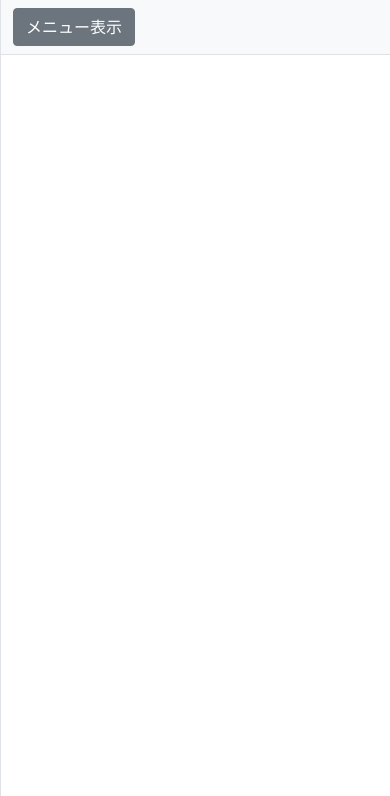
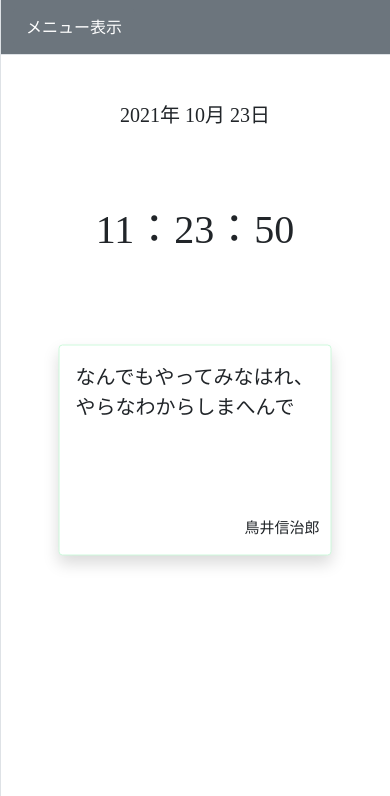
Before and after one commit to TakayukiYoshimitsu/MEIGEN, a Python web app: template src/templates/home.html in a window 390 px wide. Shown: the top 796 px of the page. Run offline with Jinja, Linux system fonts and the light colour scheme; the template is opened without the code that fills it, so the values that code supplies are empty; some libraries are stand-ins or nearby versions.

Commit message:
HOME画面の実装

```diff
--- /dev/null
+++ b/src/static/css/home.css
@@ -0,0 +1,275 @@
+/* レスポンシブル 1400px */
+@media (min-width: 1400px) {
+    /* 日付表示 */
+    .date{
+        /* 文字 */
+        position: absolute ;    /* 文字位置（基準） */
+        top: 100px;    /* 文字位置（上からの高さ） */
+        width: 100%;    /* 横幅の設定 */
+        text-align:center;    /* 文字位置（中央） */
+        font-size: 65px;    /* 文字サイズ */
+        font-family: "游明朝 Demibold" ;   /* 文字フォント；游明朝 Demibold */
+        white-space: nowrap;  /* 機能；折り返さない */
+    }
+
+    /* 時間表示 */
+    .time{
+        /* 文字 */
+        position: absolute ;    /* 文字位置（基準） */
+        top: 200px;    /* 文字位置（上からの高さ） */
+        width: 100%;    /* 横幅の設定 */
+        text-align:center;    /* 文字位置（中央） */
+        font-size: 150px;    /* 文字サイズ */
+        font-family: "游明朝 Demibold" ;   /* 文字フォント；游明朝 Demibold */
+        white-space: nowrap;  /* 機能；折り返さない */
+    }
+
+    /* 名言表示 */
+    .rounded{
+        /* Box */
+        position: absolute ;    /* Box位置（基準） */
+        top: 600px;    /* Box位置（上からの高さ） */
+        width: 70%;    /* 横幅の設定 */
+        height: 25%;
+        border: 1px solid;  /* 枠の幅 */
+        border-color: #CEF9DC;  /* 枠の色 */
+        left: 50%;    /* Box位置（中央） */
+        transform: translateY(-50%) translateX(-50%);    /* Box位置（中央） */
+        /* 文字 */
+        font-size: 35px;    /* 文字サイズ */
+        font-family: "游明朝 Demibold" ;   /* 文字フォント；游明朝 Demibold */
+        text-align:left;    /* 文字位置（左） */
+        word-wrap: break-word;    /* Box内の文字の折り返し */
+    }
+
+    /* 作者表示 */
+    .author{
+        position: absolute ;    /* 文字位置（基準） */
+        bottom: 0%;    /* 文字位置（↓からの高さ） */
+        width: 90%;    /* 横幅の設定 */
+        font-size: 30px;    /* 文字サイズ */
+        font-family: "游明朝 Demibold" ;   /* 文字フォント；游明朝 Demibold */
+        text-align:right;    /* 文字位置（右） */
+    }
+
+}
+
+/* レスポンシブル 1400px */
+@media (max-width: 1400px) {
+    /* 日付表示 */
+    .date{
+        /* 文字 */
+        position: absolute ;    /* 文字位置（基準） */
+        top: 100px;    /* 文字位置（上からの高さ） */
+        width: 100%;    /* 横幅の設定 */
+        text-align:center;    /* 文字位置（中央） */
+        font-size: 45px;    /* 文字サイズ */
+        font-family: "游明朝 Demibold" ;   /* 文字フォント；游明朝 Demibold */
+        white-space: nowrap;  /* 機能；折り返さない */
+    }
+
+    /* 時間表示 */
+    .time{
+        /* 文字 */
+        position: absolute ;    /* 文字位置（基準） */
+        top: 200px;    /* 文字位置（上からの高さ） */
+        width: 100%;    /* 横幅の設定 */
+        text-align:center;    /* 文字位置（中央） */
+        font-size: 100px;    /* 文字サイズ */
+        font-family: "游明朝 Demibold" ;   /* 文字フォント；游明朝 Demibold */
+        white-space: nowrap;  /* 機能；折り返さない */
+    }
+
+    /* 名言表示 */
+    .rounded{
+        /* Box */
+        position: absolute ;    /* 文字位置（基準） */
+        top: 500px;    /* 文字位置（上からの高さ） */
+        width: 70%;    /* 横幅の設定 */
+        height: 25%;
+        border: 1px solid;  /* 枠の幅 */
+        border-color: #CEF9DC;  /* 枠の色 */
+        left: 50%;    /* Box位置（中央） */
+        transform: translateY(-50%) translateX(-50%);    /* Box位置（中央） */
+        /* 文字 */
+        font-size: 30px;    /* 文字サイズ */
+        font-family: "游明朝 Demibold" ;   /* 文字フォント；游明朝 Demibold */
+        text-align:left;    /* 文字位置（左） */
+        word-wrap: break-word;    /* Box内の文字の折り返し */
+    }
+
+    /* 作者表示 */
+    .author{
+        position: absolute ;    /* 文字位置（基準） */
+        bottom: 0%;    /* 文字位置（↓からの高さ） */
+        width: 90%;    /* 横幅の設定 */
+        font-size: 25px;    /* 文字サイズ */
+        font-family: "游明朝 Demibold" ;   /* 文字フォント；游明朝 Demibold */
+        text-align:right;    /* 文字位置（右） */
+    }
+}
+
+/* レスポンシブル 992px */
+@media (max-width: 992px) {
+    /* 日付表示 */
+    .date{
+        /* 文字 */
+        position: absolute ;    /* 文字位置（基準） */
+        top: 100px;    /* 文字位置（上からの高さ） */
+        width: 100%;    /* 横幅の設定 */
+        text-align:center;    /* 文字位置（中央） */
+        font-size: 30px;    /* 文字サイズ */
+        font-family: "游明朝 Demibold" ;   /* 文字フォント；游明朝 Demibold */
+        white-space: nowrap;  /* 機能；折り返さない */
+    }
+
+    /* 時間表示 */
+    .time{
+        /* 文字 */
+        position: absolute ;    /* 文字位置（基準） */
+        top: 200px;    /* 文字位置（上からの高さ） */
+        width: 100%;    /* 横幅の設定 */
+        text-align:center;    /* 文字位置（中央） */
+        font-size: 60px;    /* 文字サイズ */
+        font-family: "游明朝 Demibold" ;   /* 文字フォント；游明朝 Demibold */
+        white-space: nowrap;  /* 機能；折り返さない */
+    }
+
+    /* 名言表示 */
+    .rounded{
+        /* Box */
+        position: absolute ;    /* 文字位置（基準） */
+        top: 450px;    /* 文字位置（上からの高さ） */
+        width: 70%;    /* 横幅の設定 */
+        height: 20%;
+        border: 1px solid;  /* 枠の幅 */
+        border-color: #CEF9DC;  /* 枠の色 */
+        left: 50%;    /* Box位置（中央） */
+        transform: translateY(-50%) translateX(-50%);    /* Box位置（中央） */
+        /* 文字 */
+        font-size: 20px;    /* 文字サイズ */
+        font-family: "游明朝 Demibold" ;   /* 文字フォント；游明朝 Demibold */
+        text-align:left;    /* 文字位置（左） */
+        word-wrap: break-word;    /* Box内の文字の折り返し */
+    }
+
+    /* 作者表示 */
+    .author{
+        position: absolute ;    /* 文字位置（基準） */
+        bottom: 0%;    /* 文字位置（↓からの高さ） */
+        width: 90%;    /* 横幅の設定 */
+        font-size: 20px;    /* 文字サイズ */
+        font-family: "游明朝 Demibold" ;   /* 文字フォント；游明朝 Demibold */
+        text-align:right;    /* 文字位置（右） */
+    }
+}
+
+/* レスポンシブル 768px */
+@media (max-width: 768px) {
+    /* 日付表示 */
+    .date{
+        /* 文字 */
+        position: absolute ;    /* 文字位置（基準） */
+        top: 100px;    /* 文字位置（上からの高さ） */
+        width: 100%;    /* 横幅の設定 */
+        text-align:center;    /* 文字位置（中央） */
+        font-size: 25px;    /* 文字サイズ */
+        font-family: "游明朝 Demibold" ;   /* 文字フォント；游明朝 Demibold */
+        white-space: nowrap;  /* 機能；折り返さない */
+    }
+
+    /* 時間表示 */
+    .time{
+        /* 文字 */
+        position: absolute ;    /* 文字位置（基準） */
+        top: 200px;    /* 文字位置（上からの高さ） */
+        width: 100%;    /* 横幅の設定 */
+        text-align:center;    /* 文字位置（中央） */
+        font-size: 50px;    /* 文字サイズ */
+        font-family: "游明朝 Demibold" ;   /* 文字フォント；游明朝 Demibold */
+        white-space: nowrap;  /* 機能；折り返さない */
+    }
+
+    /* 名言表示 */
+    .rounded{
+        /* Box */
+        position: absolute ;    /* 文字位置（基準） */
+        top: 450px;    /* 文字位置（上からの高さ） */
+        width: 70%;    /* 横幅の設定 */
+        height: 25%;
+        border: 1px solid;  /* 枠の幅 */
+        border-color: #CEF9DC;  /* 枠の色 */
+        left: 50%;    /* Box位置（中央） */
+        transform: translateY(-50%) translateX(-50%);    /* Box位置（中央） */
+        /* 文字 */
+        font-size: 25px;    /* 文字サイズ */
+        font-family: "游明朝 Demibold" ;   /* 文字フォント；游明朝 Demibold */
+        text-align:left;    /* 文字位置（左） */
+        word-wrap: break-word;    /* Box内の文字の折り返し */
+    }
+
+    /* 作者表示 */
+    .author{
+        position: absolute ;    /* 文字位置（基準） */
+        bottom: 0%;    /* 文字位置（↓からの高さ） */
+        width: 90%;    /* 横幅の設定 */
+        font-size: 15px;    /* 文字サイズ */
+        font-family: "游明朝 Demibold" ;   /* 文字フォント；游明朝 Demibold */
+        text-align:right;    /* 文字位置（右） */
+    }
+}
+
+/* レスポンシブル 575px */
+@media (max-width: 576px) {
+    /* 日付表示 */
+    .date{
+        /* 文字 */
+        position: absolute ;    /* 文字位置（基準） */
+        top: 100px;    /* 文字位置（上からの高さ） */
+        width: 100%;    /* 横幅の設定 */
+        text-align:center;    /* 文字位置（中央） */
+        font-size: 20px;    /* 文字サイズ */
+        font-family: "游明朝 Demibold" ;   /* 文字フォント；游明朝 Demibold */
+        white-space: nowrap;  /* 機能；折り返さない */
+    }
+
+    /* 時間表示 */
+    .time{
+        /* 文字 */
+        position: absolute ;    /* 文字位置（基準） */
+        top: 200px;    /* 文字位置（上からの高さ） */
+        width: 100%;    /* 横幅の設定 */
+        text-align:center;    /* 文字位置（中央） */
+        font-size: 40px;    /* 文字サイズ */
+        font-family: "游明朝 Demibold" ;   /* 文字フォント；游明朝 Demibold */
+        white-space: nowrap;  /* 機能；折り返さない */
+    }
+
+    /* 名言表示 */
+    .rounded{
+        /* Box */
+        position: absolute ;    /* 文字位置（基準） */
+        top: 450px;    /* 文字位置（上からの高さ） */
+        width: 70%;    /* 横幅の設定 */
+        height: 25%;
+        border: 1px solid;  /* 枠の幅 */
+        border-color: #CEF9DC;  /* 枠の色 */
+        left: 50%;    /* Box位置（中央） */
+        transform: translateY(-50%) translateX(-50%);    /* Box位置（中央） */
+        /* 文字 */
+        font-size: 20px;    /* 文字サイズ */
+        font-family: "游明朝 Demibold" ;   /* 文字フォント；游明朝 Demibold */
+        text-align:left;    /* 文字位置（左） */
+        word-wrap: break-word;    /* Box内の文字の折り返し */
+    }
+
+    /* 作者表示 */
+    .author{
+        position: absolute ;    /* 文字位置（基準） */
+        bottom: 0%;    /* 文字位置（↓からの高さ） */
+        width: 90%;    /* 横幅の設定 */
+        font-size: 15px;    /* 文字サイズ */
+        font-family: "游明朝 Demibold" ;   /* 文字フォント；游明朝 Demibold */
+        text-align:right;    /* 文字位置（右） */
+    }
+}
--- a/src/templates/home.html
+++ b/src/templates/home.html
@@ -4,9 +4,11 @@
     <meta charset="UTF-8">
     <title>HOME画面</title>
     <!-- Favicon-->
-    <link rel="icon" type="image/x-icon" href="assets/favicon.ico"/>
+    <link rel="icon" type="image/x-icon" href="../bootstrap/assets/favicon.ico"/>
     <!-- Core theme CSS (includes Bootstrap)-->
     <link href="../bootstrap/css/style.css" rel="stylesheet"/>
+    <!-- CSS -->
+    <link href="../static/css/home.css" rel="stylesheet"/>
 </head>
 <body>
 <div class="d-flex" id="wrapper">
@@ -21,7 +23,7 @@
     <!-- ヘッダー-->
     <div id="page-content-wrapper">
         <!-- ヘッダー内情報-->
-        <nav class="navbar navbar-expand-lg navbar-light bg-light border-bottom">
+        <nav class="navbar navbar-expand-lg navbar-light bg-secondary border-bottom">
             <div class="container-fluid">
                 <button class="btn btn-secondary" id="sidebarToggle">メニュー表示</button>
                 <ul class="navbar-nav ms-auto mt-2 mt-lg-0">
@@ -31,10 +33,17 @@
         </nav>
     </div>
     <!-- ページ内容-->
+    <p class="date">2021年 10月 23日</p>
+    <p class="time">11：23：50</p>
+    <div class="shadow p-3 mb-5 bg-white rounded">なんでもやってみなはれ、やらなわからしまへんで
+        <ul class="author">鳥井信治郎</ul>
+    </div>
 </div>
 <!-- Bootstrap core JS-->
 <script src="https://cdn.jsdelivr.net/npm/bootstrap@5.1.1/dist/js/bootstrap.bundle.min.js"></script>
 <!-- Core theme JS-->
 <script src="../bootstrap/js/script.js"></script>
+<!-- JavaScript -->
+<script src="../static/js/home.js"></script>
 </body>
 </html>
```
